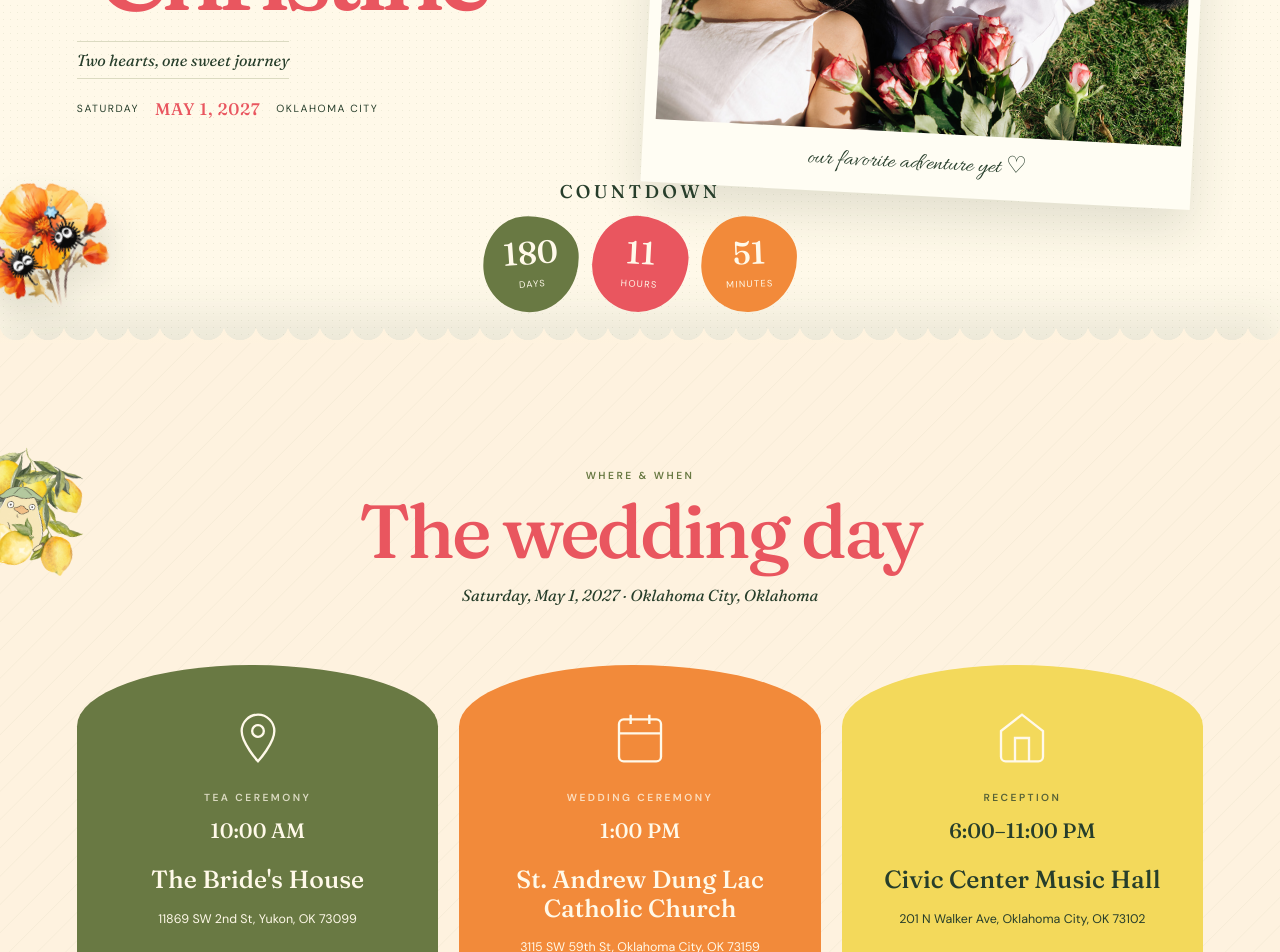
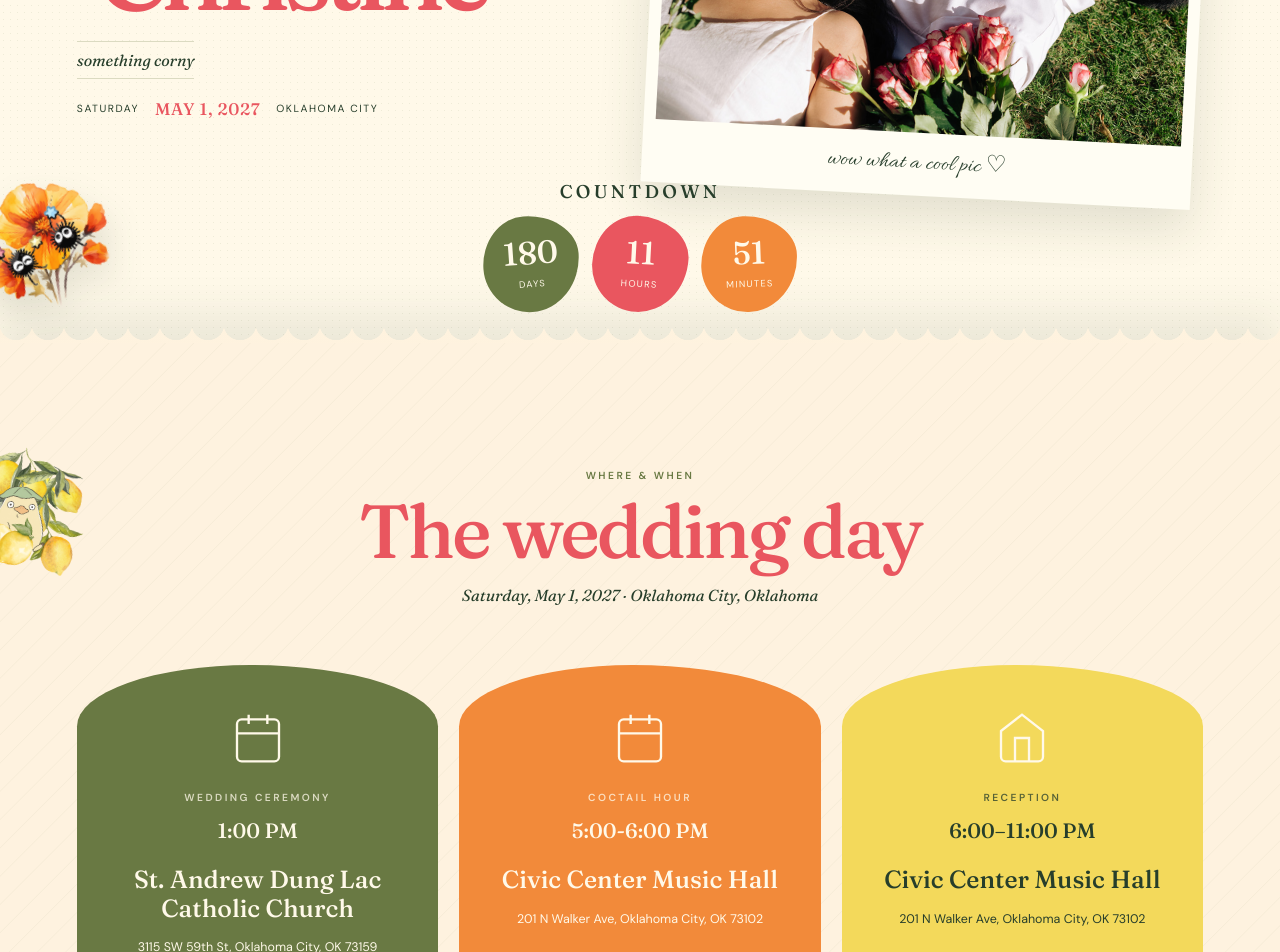
Before and after one commit to donjadao/ccwedding, a React (Vite) app: page / in a window 1280 px wide. Shown: the part 460-1412 px from the top of the page. Built offline with nearby package versions, Linux system fonts and the light colour scheme; a web font is replaced by a local one.

Commit message:
Modify event details and update text content
Updated text in the hero tagline and photo description. Added details for the Cocktail Hour event.

```diff
--- a/src/App.tsx
+++ b/src/App.tsx
@@ -226,7 +226,7 @@ function Hero() {
           Chi Tai <em>&</em>
           <strong>Christine</strong>
         </h1>
-        <p className="hero__tagline">Two hearts, one sweet journey</p>
+        <p className="hero__tagline">something corny</p>
         <div className="hero__date">
           <span>Saturday</span>
           <b>May 1, 2027</b>
@@ -236,7 +236,7 @@ function Hero() {
       <div className="polaroid hero__photo">
         <span className="tape" />
         <img src={couplePhoto} alt="Chi Tai and Christine together" />
-        <p>our favorite adventure yet ♡</p>
+        <p>wow what a cool pic ♡</p>
       </div>
       <div
         className="countdown"
@@ -265,18 +265,18 @@ function Hero() {
 
 const eventDetails = [
   {
-    icon: locationIconSvg,
-    label: "Tea Ceremony",
-    time: "10:00 AM",
-    title: "The Bride's House",
-    address: "11869 SW 2nd St, Yukon, OK 73099",
-  },
-  {
     icon: calendarIconSvg,
     label: "Wedding Ceremony",
     time: "1:00 PM",
     title: "St. Andrew Dung Lac Catholic Church",
     address: "3115 SW 59th St, Oklahoma City, OK 73159",
+  },
+  {
+    icon: calendarIconSvg,
+    label: "Coctail Hour",
+    time: "5:00-6:00 PM",
+    title: "Civic Center Music Hall",
+    address: "201 N Walker Ave, Oklahoma City, OK 73102",
   },
   {
     icon: venueIconSvg,
@@ -311,7 +311,7 @@ function Details() {
             <b>{detail.time}</b>
             <h3>{detail.title}</h3>
             <p>{detail.address}</p>
-            {index === 2 && <small>Cocktail hour begins at 5:00 PM</small>}
+            {index === 2 && <small></small>}
           </article>
         ))}
       </div>
```
